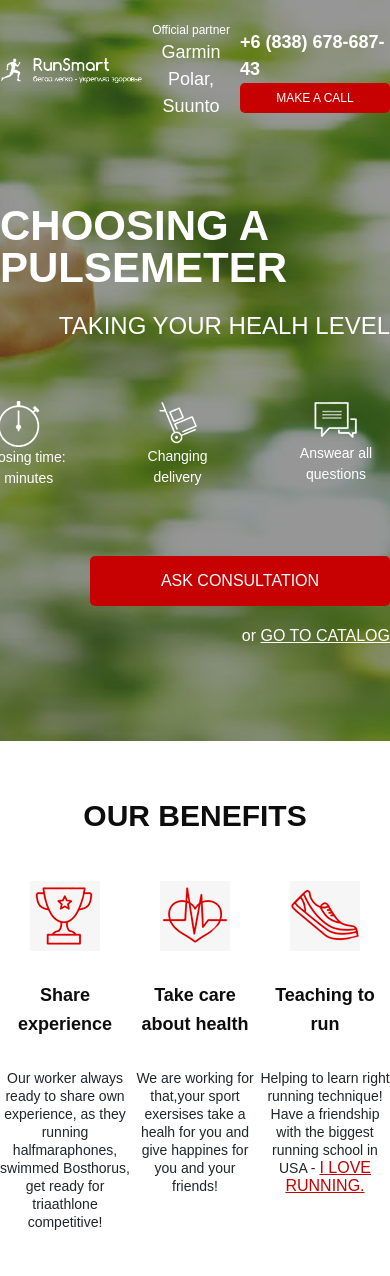
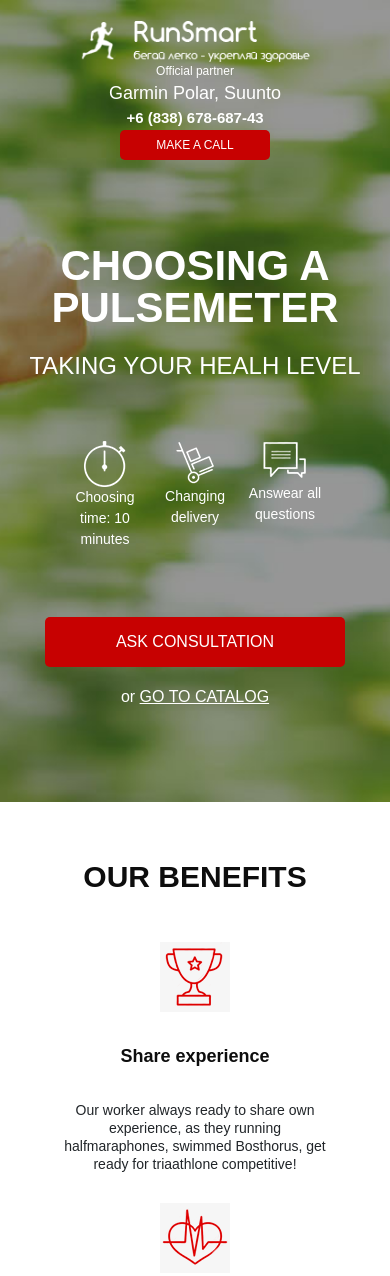
Before and after one commit to AndreyZ1775/pulse, a plain HTML site: page index.html in a window 390 px wide. Shown: the top 1276 px of the page. Drawn offline with Linux system fonts and the light colour scheme.

Commit message:
first_media

```diff
--- /dev/null
+++ b/sass/base/_media.scss
@@ -0,0 +1,38 @@
+@media  (max-width: 575px) {
+    .header {
+        flex-direction: column;
+        &__logo {
+            width: 230px;
+        }
+        &__contacts {
+            align-items: center;
+        }
+        &__phone {
+            font-size: 15px;
+        }
+    }
+    .promo {
+        &__wrapper {
+            align-items: center;
+        }
+        &__header {
+            text-align: center;
+        }
+        &__subheader {
+            text-align: center;
+        }
+        &__icons {
+            justify-content: center;
+            width: 270px;
+        }
+    }
+    .benefits {
+        &__icons {
+            flex-direction: column;
+            align-items: center;
+        }
+        &__icon {
+            margin-bottom: 30px;
+        }
+    }
+}
--- a/sass/style.scss
+++ b/sass/style.scss
@@ -1,4 +1,5 @@
 @import 'base/variables';
+
 * {
     font-family: 'Museo Sans Cyrl', sans-serif;
 }
@@ -12,3 +13,4 @@
 @import 'blocks/header';
 @import 'blocks/buttons';
 @import 'blocks/benefits';
+@import 'base/media';
```
Also changed, not shown: css/style.min.css.
